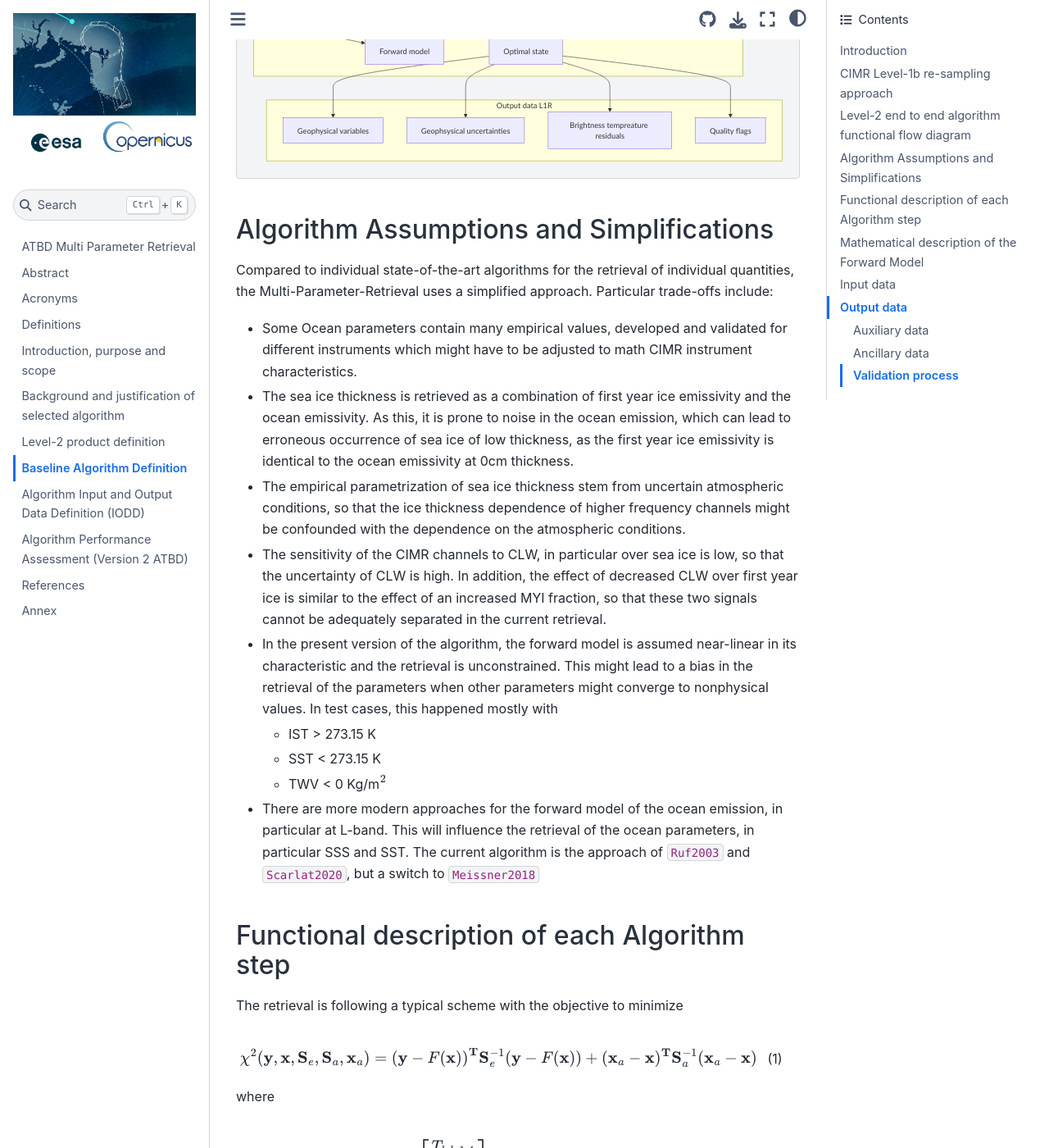
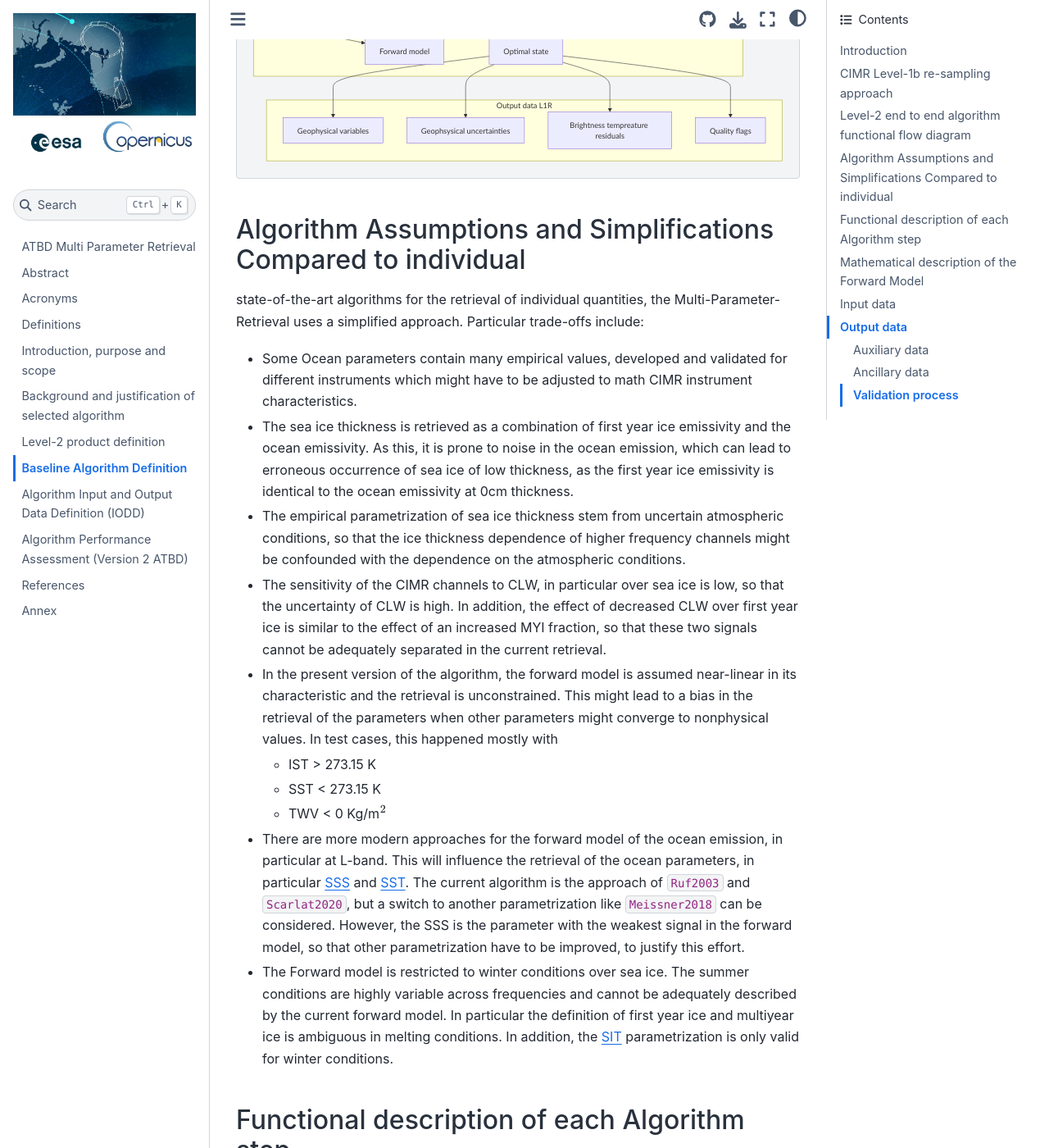
Before and after one commit to CIMR-Algos/MultiParameter_ATBD, a Jupyter Book: the page built from book/baseline_algorithm_definition.md, in a window 1280 px wide and 1400 px high, scrolled down 1087 px. Shown: the whole window at 82% size. Built offline with Jupyter Book 1.0.4 settings and Sphinx 7.4.7 and the Sphinx Book theme 1.1.4, drawn with Linux system fonts in a browser that asks for light colours; pages that are not in the unit, such as notebooks, are missing from menus; cross-references to code outside the pages are shown as plain code; some of the changed text lies outside the part shown.

Commit message:
upd alg description

````diff
--- a/book/baseline_algorithm_definition.md
+++ b/book/baseline_algorithm_definition.md
@@ -71,40 +71,47 @@ graph TD
 ```
 
 
-## Algorithm Assumptions and Simplifications
-Compared to individual state-of-the-art algorithms for the retrieval of
-individual quantities, the Multi-Parameter-Retrieval uses a simplified
-approach. Particular trade-offs include:
+## Algorithm Assumptions and Simplifications Compared to individual
+state-of-the-art algorithms for the retrieval of individual quantities, the
+Multi-Parameter-Retrieval uses a simplified approach. Particular trade-offs
+include:
 * Some Ocean parameters contain many empirical values, developed and validated
   for different instruments which might have to be adjusted to math CIMR
-  instrument characteristics.
+	  instrument characteristics.
 * The sea ice thickness is retrieved as a combination of first year ice
   emissivity and the ocean emissivity. As this, it is prone to noise in the
-  ocean emission, which can lead to erroneous occurrence of sea ice of low thickness, as
-  the first year ice emissivity is identical to the ocean emissivity at 0cm
-  thickness.
+  ocean emission, which can lead to erroneous occurrence of sea ice of low
+  thickness, as the first year ice emissivity is identical to the ocean
+  emissivity at 0cm thickness.
 * The empirical parametrization of sea ice thickness stem from uncertain
   atmospheric conditions, so that the ice thickness dependence of higher
   frequency channels might be confounded with the dependence on the atmospheric
   conditions.
-* The sensitivity of the CIMR channels to CLW, in particular over sea ice is low,
-  so that the uncertainty of CLW is high. In addition,
-  the effect of decreased CLW over first year ice is similar to the effect of
-  an increased MYI fraction, so that these two signals cannot be adequately
-  separated in the current retrieval.
+* The sensitivity of the CIMR channels to CLW, in particular over sea ice is
+  low, so that the uncertainty of CLW is high. In addition, the effect of
+  decreased CLW over first year ice is similar to the effect of an increased
+  MYI fraction, so that these two signals cannot be adequately separated in the
+  current retrieval.
 * In the present version of the algorithm, the forward model is assumed
-  near-linear in its characteristic and the retrieval is unconstrained.
-  This might lead to a bias in the retrieval of the parameters when other
-  parameters might converge to nonphysical values. In test cases, this happened
-  mostly with
+  near-linear in its characteristic and the retrieval is unconstrained. This
+  might lead to a bias in the retrieval of the parameters when other parameters
+  might converge to nonphysical values. In test cases, this happened mostly
+  with
 	- IST > 273.15 K
 	- SST < 273.15 K
 	- TWV < 0 Kg/m$^2$
 * There are more modern approaches for the forward model of the ocean emission,
   in particular at L-band. This will influence the retrieval of the ocean
-  parameters, in particular SSS and SST. The current algorithm is the
-  approach of {cite}`Ruf2003` and {cite}`Scarlat2020`, but a switch to
-  {cite}`Meissner2018`
+  parameters, in particular {term}`SSS` and {term}`SST`. The current algorithm is the approach
+  of {cite}`Ruf2003` and {cite}`Scarlat2020`, but a switch to another
+  parametrization like {cite}`Meissner2018` can be considered. However, the SSS is
+  the parameter with the weakest signal in the forward model, so that other
+  parametrization have to be improved, to justify this effort.
+* The Forward model is restricted to winter conditions over sea ice. The summer
+  conditions are highly variable across frequencies and cannot be adequately
+  described by the current forward model. In particular the definition of first
+  year ice and multiyear ice is ambiguous in melting conditions. In addition,
+  the {term}`SIT` parametrization is only valid for winter conditions.
 
 
 
@@ -206,6 +213,9 @@ with $U_{t,h}$ being the temperature corrected upwelling brightness temperature
 at the air temperature at the surface $T_{C}$ (in °C), $a_{t}$ and $b_{t}$ are the frequency
 dependent coefficients from {cite}`Mathew2009` (see {numref}`tab:emtemp`), and
 $ε_{t,p}$ is the frequency dependent emissivity for the polarization $p$ and ice type $t$ from {numref}`tab:c_ice`.
+{cite}`Mathew2009` did not provide parametrization for L-band, but to match a
+temperature depence of emitted radiation at L-band we derive the effective
+temperature as with {eq}`eq:Nizy` using $a_t=0.1$ and $b_t=0$ for both, first year and multi year ice.
 
 ### Sea ice thickness
 The ice thickness dependence at all frequencies is introduced via modification of the emission from the ice surface for the first year ice fraction.
@@ -428,8 +438,8 @@ The up- and downwelling brightness temperature for L-band is given by
 ```{math}
 :label: eq:tbud_l
 \begin{align}
-T_{b,u} = (1-\tau)(\text{ST}+258.15)\\
-T_{b,d} = (1-\tau)(\text{ST}+263.15)
+T_{b,u} &= (1-\tau)(\text{ST}+258.15)\\
+T_{b,d} &= (1-\tau)(\text{ST}+263.15)
 \end{align}
 ```
 with ST being the surface temperature in K. Over open ocean, this is
@@ -441,8 +451,8 @@ The effect of wind roughenning for L-band over open ocean is given by
 ```{math}
 :label: eq:rough_L
 \begin{align}
-\epsilon_h = E_{0,h} + u(0.0007 + 0.000015\theta) \\
-\epsilon_v = E_{0,v} + 0.0007u,
+\epsilon_h &= E_{0,h} + u(0.0007 + 0.000015\theta) \\
+\epsilon_v &= E_{0,v} + 0.0007u,
 \end{align}
 ```
 with $u$ being the wind speed in m/s, $\theta$ the incidence angle in degrees, and $E_{0,h}$ and $E_{0,v}$ being the emissivity of the surface in the horizontal and vertical polarization from {eq}`eq:em_ocean`.
@@ -462,6 +472,8 @@ uncertainties are required. Technically, missing values are allowed for
 both, in case of malfunctioning channels, but the retrieval retrieval
 uncertainties will be larger. In addition, for a better contrain of the
 solution space, {term}`ECMWF` analysis data are highly recommended as additional input (see {ref}`sec:auxiliary_data` below).
+$\mathbf{y}$ and $\mathbf{S}_e$ from {eq}`eq:chi2` are set with the brightness temperatures and their uncertainties from the L1B data product.
+
 
 ## Output data
 
@@ -477,7 +489,10 @@ on, but there are flags reserved for this purpose.
 ### Auxiliary data
 {term}`ECMWF` surface analysis data is used as background values for the retrieval. The
 variables used are {term}`WSP`, {term}`TWV`, {term}`CLW`, {term}`T2M`,
-{term}`TSK`.
+{term}`TSK`. They are used to fill the $\mathbf{S}_a$ matrix and the
+$\mathbf{x}_a$ in {eq}`eq:chi2`. For near real time retrieval, the
+$\mathbf{S}_a$ and $\mathbf{x}_a$ can used with monthly or seasonal values, as
+the retrieval is not sensitive to the exact values of the background variables.
 
 ### Ancillary data
 Ancillary data is not planned to be used in this retrieval at this stage.
````
Also changed, not shown: other parts of book/baseline_algorithm_definition.md (+2 -2 lines), 1 other file.
